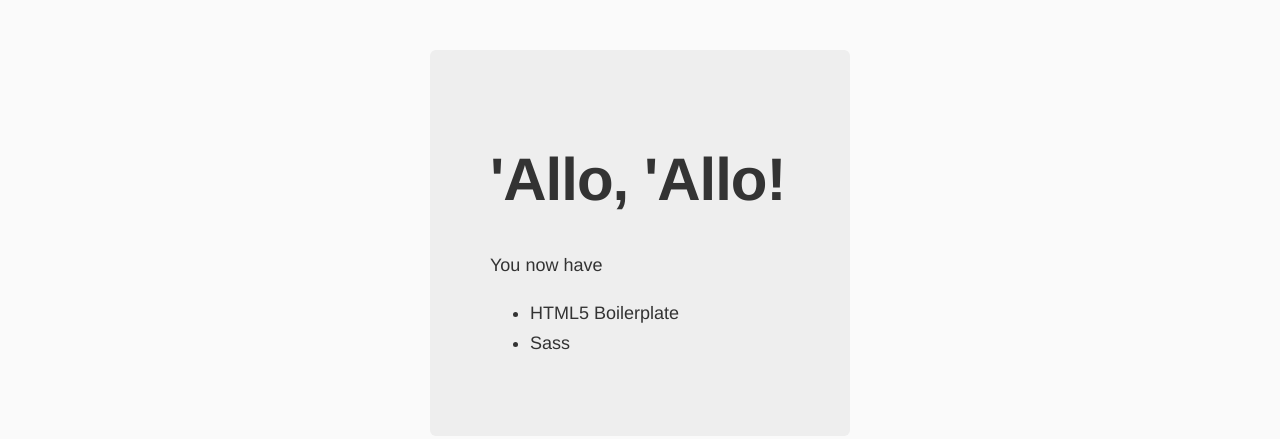
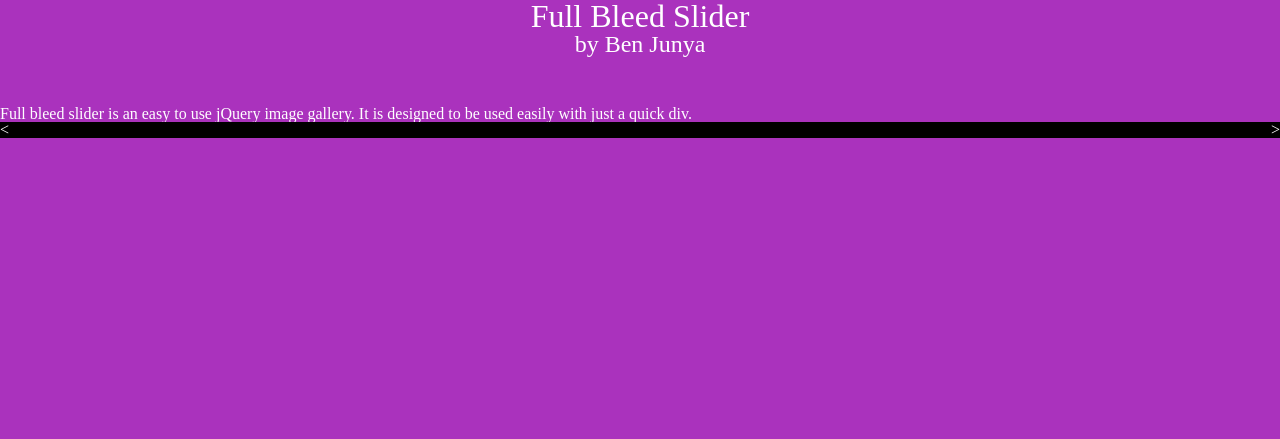
Before and after one commit to MrBenJ/Full-Bleed-Slider, a website: page app/index.html in a window 1280 px wide. Drawn offline with nearby package versions, Linux system fonts and the light colour scheme; files that its build step writes are made by us from their sources; files whose address does not match are found by name.

Commit message:
Added characters inserted via CSS into FullBleedslider.css

```diff
--- a/app/index.html
+++ b/app/index.html
@@ -12,24 +12,31 @@
     <!-- endbower -->
     <!-- endbuild -->
     <!-- build:css(.tmp) styles/main.css -->
+    <link rel="stylesheet" href="styles/normalize.css">
     <link rel="stylesheet" href="styles/main.css">
     <!-- endbuild -->
+    <link rel="stylesheet" href="styles/FullBleedSlider.css">
   </head>
   <body>
-    <!--[if lt IE 10]>
-      <p class="browsehappy">You are using an <strong>outdated</strong> browser. Please <a href="http://browsehappy.com/">upgrade your browser</a> to improve your experience.</p>
-    <![endif]-->
+    <header>
+      <h1>Full Bleed Slider</h1>
+      <h2>by Ben Junya </h2>
+    </header>
+
+    <div class="description">
+    <p>Full bleed slider is an easy to use jQuery image gallery. It is designed to be used easily with just a quick div. </p>
+    </div>
+
+    <div id="slides">
+      <img class="image" src="">
+      <img class="image" src="">
+      <img class="image" src="">
+      <img class="image" src="">
+      <img class="image" src="">
+    </div>
 
 
-    <div class="hero-unit">
-      <h1>'Allo, 'Allo!</h1>
-      <p>You now have</p>
-      <ul>
-      <li>HTML5 Boilerplate</li>
-      <li>Sass</li>
 
-      </ul>
-    </div>
 
 
     <!-- build:js(.) scripts/vendor.js -->
--- a/app/scripts/main.js
+++ b/app/scripts/main.js
@@ -1 +1,5 @@
-console.log('\'Allo \'Allo!');
+$(document).ready(function() {
+
+	console.log('Document Ready!');
+
+});
--- /dev/null
+++ b/app/styles/FullBleedSlider.css
@@ -0,0 +1,25 @@
+#slides {
+    margin: 0;
+    padding: 0;
+    height: 100%;
+    width: 100%;
+    background-color: black;
+    color: white;
+    position: relative;
+}
+
+ #slides:before {
+ 	position: absolute;
+ 	left: 0;
+ 	content: '\003C';
+ }
+
+ #slides:after {
+ 	position: absolute;
+ 	right: 0;
+ 	content: '\003E';
+ }
+.image {
+    /* More styling code goes in here */
+
+}
--- a/app/styles/main.scss
+++ b/app/styles/main.scss
@@ -1,31 +1,25 @@
 // bower:scss
 // endbower
-
 body {
-  background: #fafafa;
-  font-family: "Helvetica Neue", Helvetica, Arial, sans-serif;
-  color: #333;
+  background-color: #aa32bd;
 }
 
-.hero-unit {
-  margin: 50px auto 0 auto;
-  width: 300px;
-  font-size: 18px;
-  font-weight: 200;
-  line-height: 30px;
-  background-color: #eee;
-  border-radius: 6px;
-  padding: 60px;
-  h1 {
-    font-size: 60px;
-    line-height: 1;
-    letter-spacing: -1px;
-  }
+header {
+
+    color: white;
+    text-align: center;
+
+    h1 {
+      font-size: 24pt;
+    }
+
+    h2 {
+      font-size: 18pt;
+    }
+
 }
 
-.browsehappy {
-  margin: 0.2em 0;
-  background: #ccc;
-  color: #000;
-  padding: 0.2em 0;
+.description {
+  color: white;
+  margin-top: 50px;
 }
--- /dev/null
+++ b/app/styles/normalize.css
@@ -0,0 +1,43 @@
+html, body, div, span, applet, object, iframe,
+h1, h2, h3, h4, h5, h6, p, blockquote, pre,
+a, abbr, acronym, address, big, cite, code,
+del, dfn, em, img, ins, kbd, q, s, samp,
+small, strike, strong, sub, sup, tt, var,
+b, u, i, center,
+dl, dt, dd, ol, ul, li,
+fieldset, form, label, legend,
+table, caption, tbody, tfoot, thead, tr, th, td,
+article, aside, canvas, details, embed,
+figure, figcaption, footer, header, hgroup,
+menu, nav, output, ruby, section, summary,
+time, mark, audio, video {
+	margin: 0;
+	padding: 0;
+	border: 0;
+	font-size: 100%;
+	font: inherit;
+	vertical-align: baseline;
+}
+/* HTML5 display-role reset for older browsers */
+article, aside, details, figcaption, figure,
+footer, header, hgroup, menu, nav, section {
+	display: block;
+}
+body {
+	line-height: 1;
+}
+ol, ul {
+	list-style: none;
+}
+blockquote, q {
+	quotes: none;
+}
+blockquote:before, blockquote:after,
+q:before, q:after {
+	content: '';
+	content: none;
+}
+table {
+	border-collapse: collapse;
+	border-spacing: 0;
+}
```
Also changed, not shown: .tmp/styles/main.css, 1 other file.
